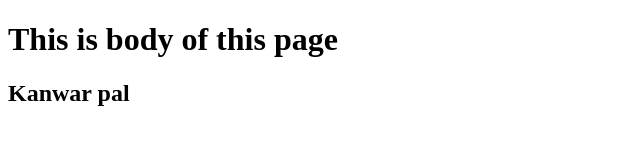
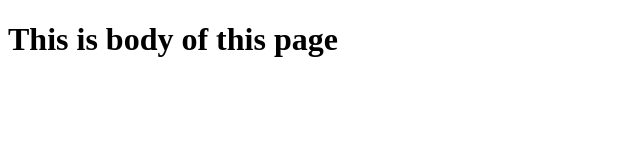
Before and after one commit to veeky/lect2, a plain HTML site: page index.html in a window 1280 px wide. Shown: the whole page, without its empty margins (0-640 px from the left). Drawn offline with Linux system fonts and the light colour scheme.

Commit message:
at feature branch

```diff
--- a/index.html
+++ b/index.html
@@ -5,7 +5,6 @@
   </head>
   <body>
     <h1>This   is body of this page</h1>
-    <h2 font-align:center>Kanwar pal</h2>
-  </body>
+    </body>
 
 </html>
```
